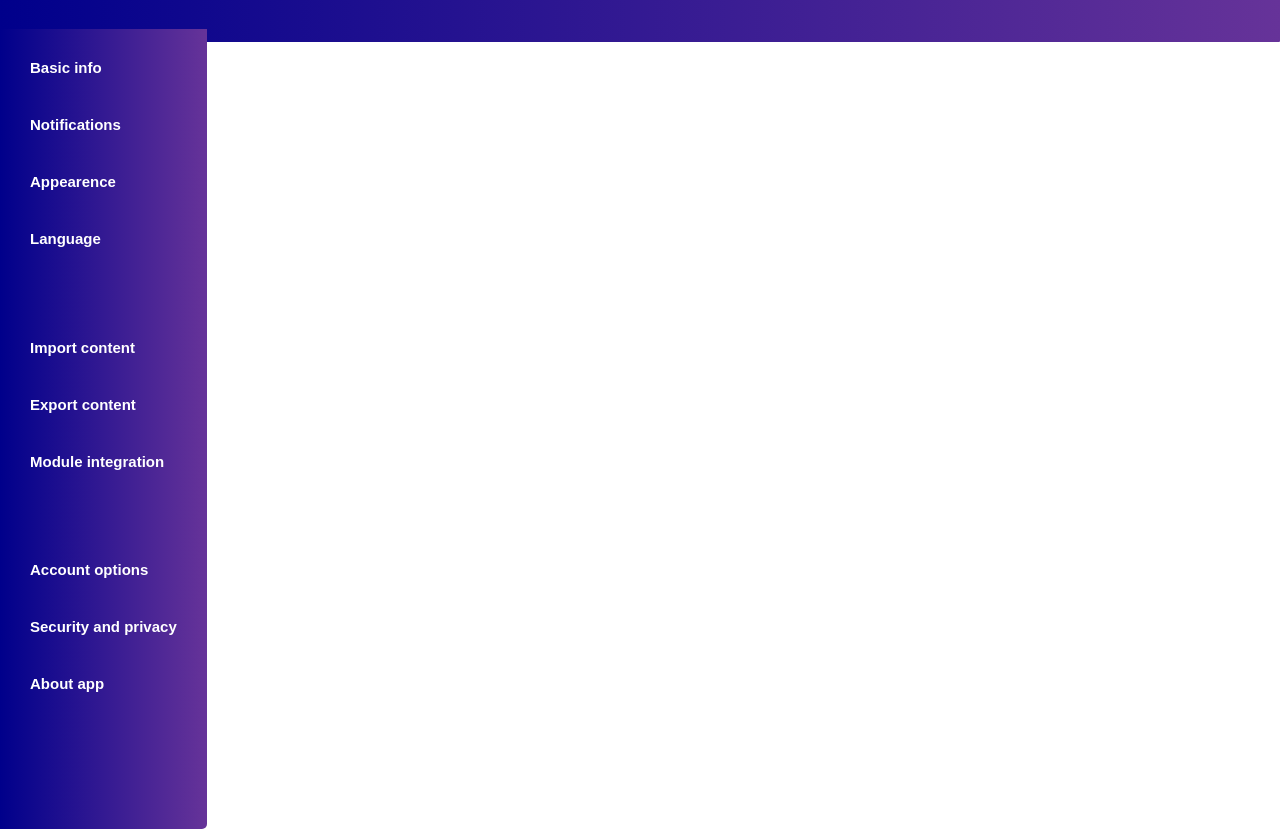
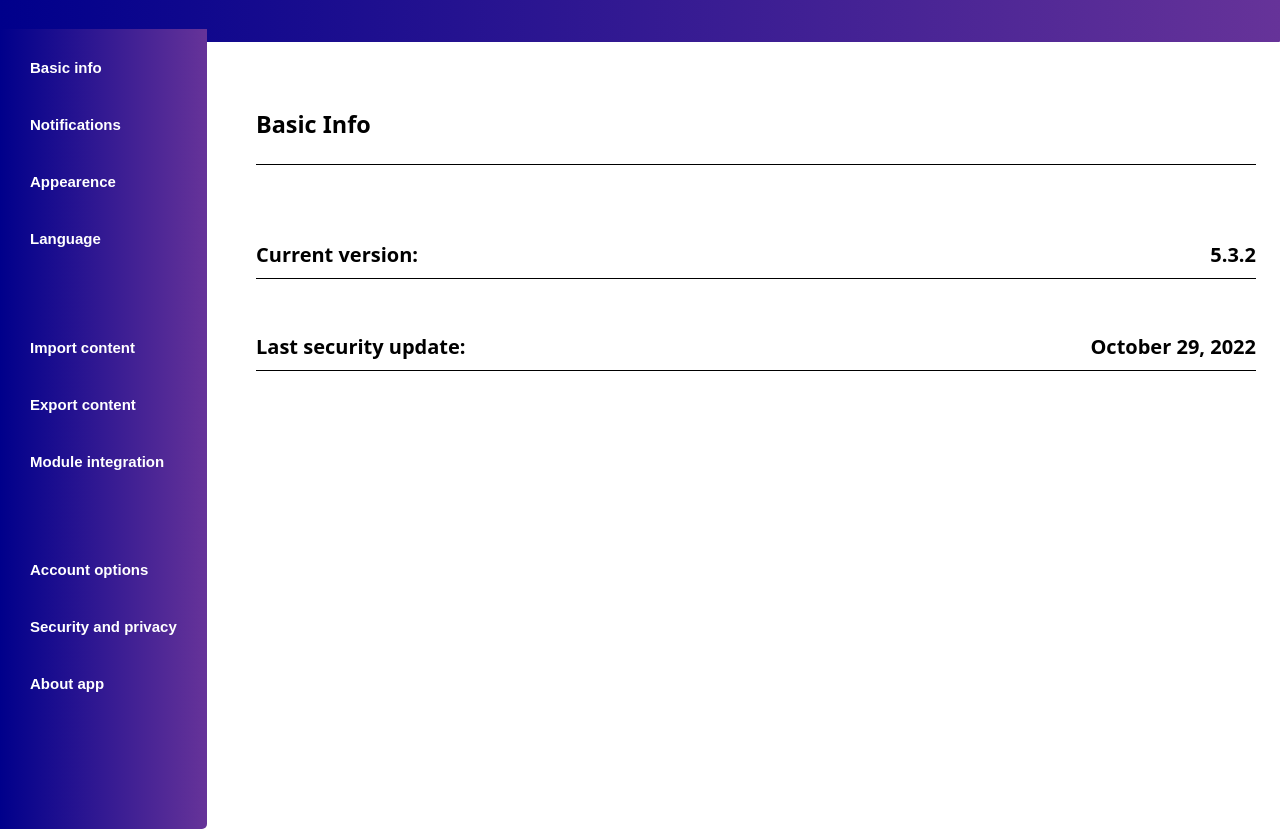
Before and after one commit to VirgilLungu27/07-settings, a plain HTML site: page index.html in a window 1280 px wide. Shown: the part 75-904 px from the top of the page. Drawn offline with Linux system fonts and the light colour scheme.

Commit message:
Add flex property to h4

```diff
--- a/index.html
+++ b/index.html
@@ -28,6 +28,18 @@
                 <h4>Security and privacy</h4>
                 <h4>About app</h4>
             </div>
+        </div>
+        <div class="setting-info">
+            <div class="setting">
+                <div class="basic-title">
+                    <h3>Basic Info</h3>
+                </div>
+                <div class="basic-info">
+                    <h4>Current version: <span>5.3.2</span></h4>
+                    <h4>Last security update: <span>October 29, 2022</span></h4>
+                </div>
+            </div>
+        </div>
     </div>
 </body>
 </html>
--- a/style.css
+++ b/style.css
@@ -50,3 +50,30 @@
     transform: scaleY(1.1);
     transition: transform 1s;
 }
+
+.setting-info {
+    left: 20%;
+    top: 20%;
+    position: absolute;
+    font-family: system-ui, -apple-system, BlinkMacSystemFont, 'Segoe UI', Roboto, Oxygen, Ubuntu, Cantarell, 'Open Sans', 'Helvetica Neue', sans-serif;
+    font-size: 20px;
+}
+
+.basic-title {
+    border-bottom: 1px solid black;
+    width: 1000px;
+}
+
+.basic-info {
+    padding-top: 50px;
+    width: 1000px;
+    display: flex;
+    flex-direction: column;
+}
+
+.basic-info h4 {
+    border-bottom: 1px solid black;
+    padding-bottom: 10px;
+    display: flex;
+    justify-content: space-between;
+}
```
